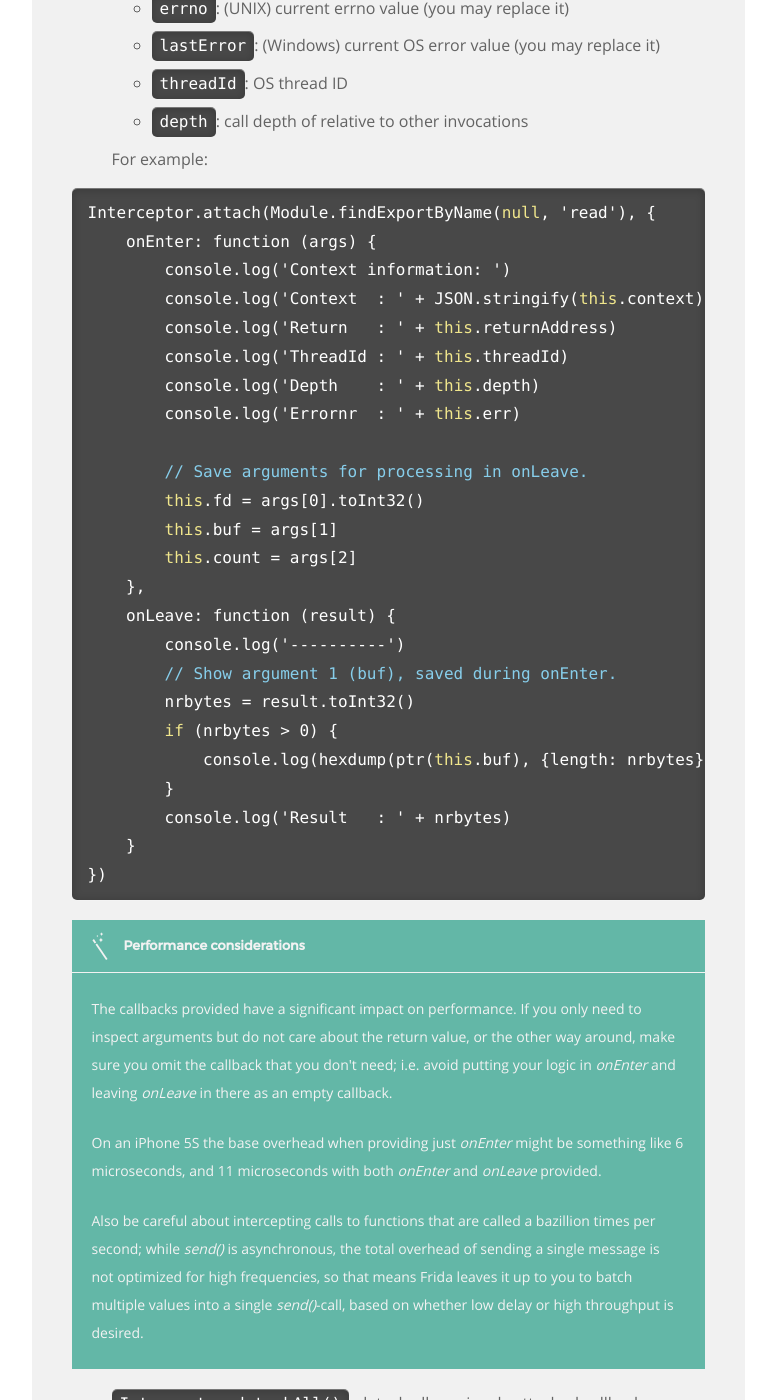
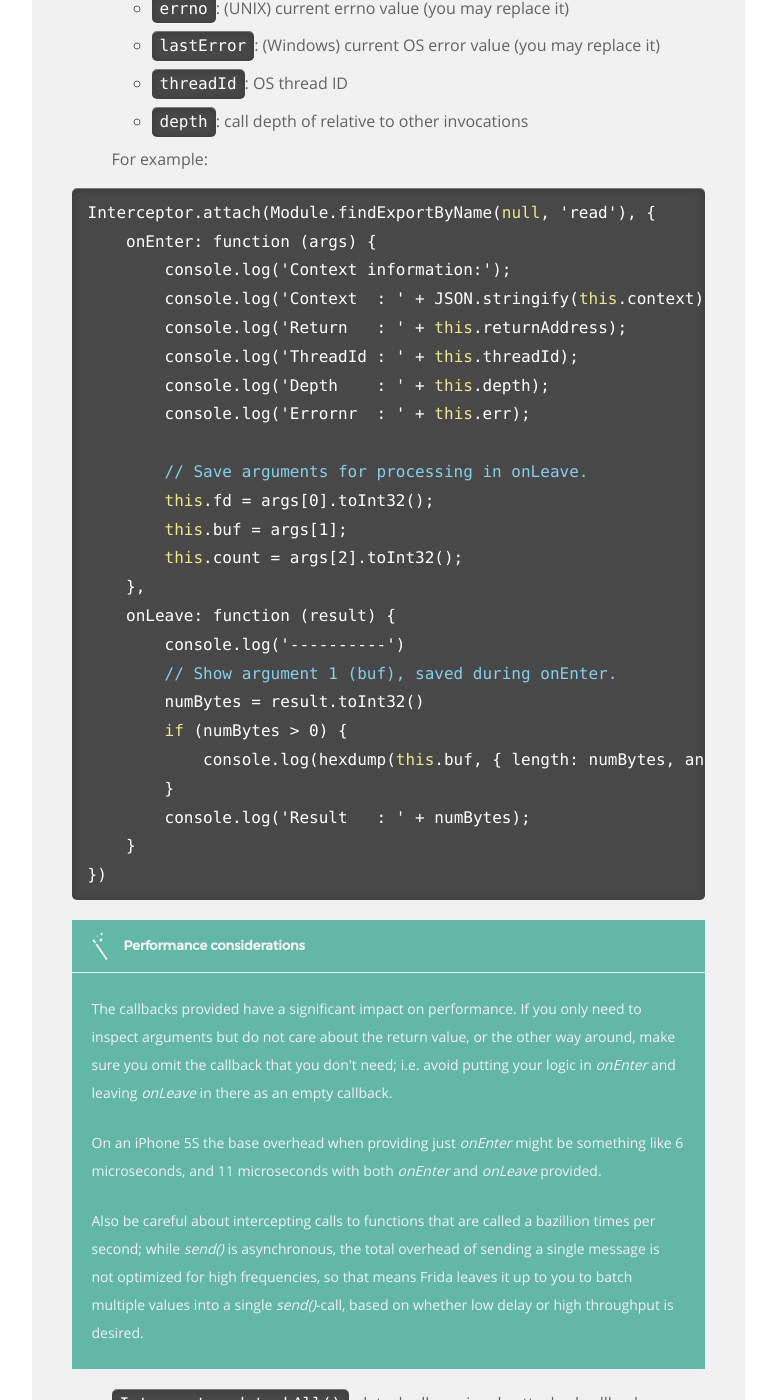
Before and after one commit to frida/frida-website, a Jekyll site: the page built from _docs/javascript-api.md, in a window 1280 px wide and 1400 px high, scrolled down 22308 px. Shown: the whole window, without its empty margins (364-1140 px from the left). Built offline with Jekyll 4.4.1, drawn with Linux system fonts in a browser that asks for light colours.

Commit message:
Updated the 'read' example after 2nd review

```diff
--- a/_docs/javascript-api.md
+++ b/_docs/javascript-api.md
@@ -916,26 +916,26 @@ Interceptor.attach(Module.findExportByName("libc.so", "read"), {
 {% highlight js %}
 Interceptor.attach(Module.findExportByName(null, 'read'), {
     onEnter: function (args) {
-        console.log('Context information: ')
-        console.log('Context  : ' + JSON.stringify(this.context))
-        console.log('Return   : ' + this.returnAddress)
-        console.log('ThreadId : ' + this.threadId)
-        console.log('Depth    : ' + this.depth)
-        console.log('Errornr  : ' + this.err)
+        console.log('Context information:');
+        console.log('Context  : ' + JSON.stringify(this.context));
+        console.log('Return   : ' + this.returnAddress);
+        console.log('ThreadId : ' + this.threadId);
+        console.log('Depth    : ' + this.depth);
+        console.log('Errornr  : ' + this.err);
 
         // Save arguments for processing in onLeave.
-        this.fd = args[0].toInt32()
-        this.buf = args[1]
-        this.count = args[2]
+        this.fd = args[0].toInt32();
+        this.buf = args[1];
+        this.count = args[2].toInt32();
     },
     onLeave: function (result) {
         console.log('----------')
         // Show argument 1 (buf), saved during onEnter.
-        nrbytes = result.toInt32()
-        if (nrbytes > 0) {
-            console.log(hexdump(ptr(this.buf), {length: nrbytes}))
+        numBytes = result.toInt32()
+        if (numBytes > 0) {
+            console.log(hexdump(this.buf, { length: numBytes, ansi: true }));
         }
-        console.log('Result   : ' + nrbytes)
+        console.log('Result   : ' + numBytes);
     }
 })
 {% endhighlight %}
```
